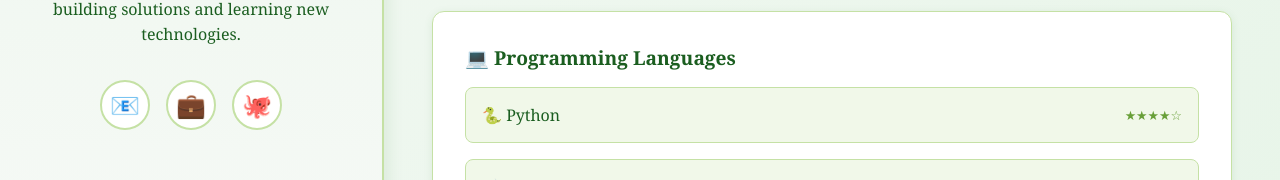
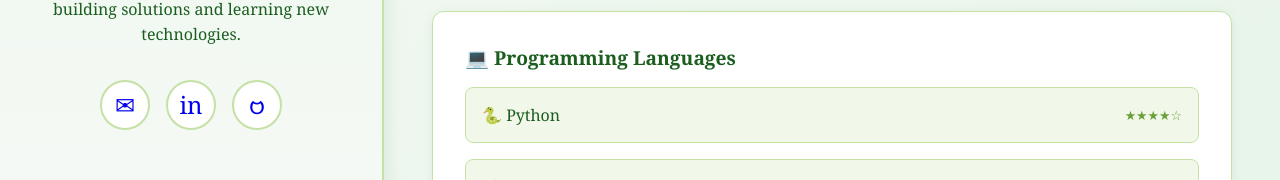
Before and after one commit to syed-md-muntakim/syed-md-muntakim.github.io, a plain HTML site: page index.html in a window 1280 px wide. Shown: the part 585-765 px from the top of the page. Drawn offline with Linux system fonts and the light colour scheme.

Commit message:
Update index.html

```diff
--- a/index.html
+++ b/index.html
@@ -18,9 +18,9 @@
                 Enthusiastic about building solutions and learning new technologies.
             </p>
             <div class="contact-links">
-                <a href="syed.md.muntakim@g.bracu.ac.bd" class="contact-link" title="Email">📧</a>
-                <a href="https://linkedin.com/in/yourprofile" class="contact-link" title="LinkedIn">💼</a>
-                <a href="https://github.com/syed-md-muntakim" class="contact-link" title="GitHub">🐙</a>
+                <a href="mailto:syed.md.muntakim@g.bracu.ac.bd" class="contact-link" title="Email">✉</a>
+                <a href="https://www.linkedin.com/in/syed-md-muntakim-5a5aaa3b9" class="contact-link" title="LinkedIn">in</a>
+                <a href="https://github.com/syed-md-muntakim" class="contact-link" title="GitHub">𑄝</a>
             </div>
         </aside>
 
```
